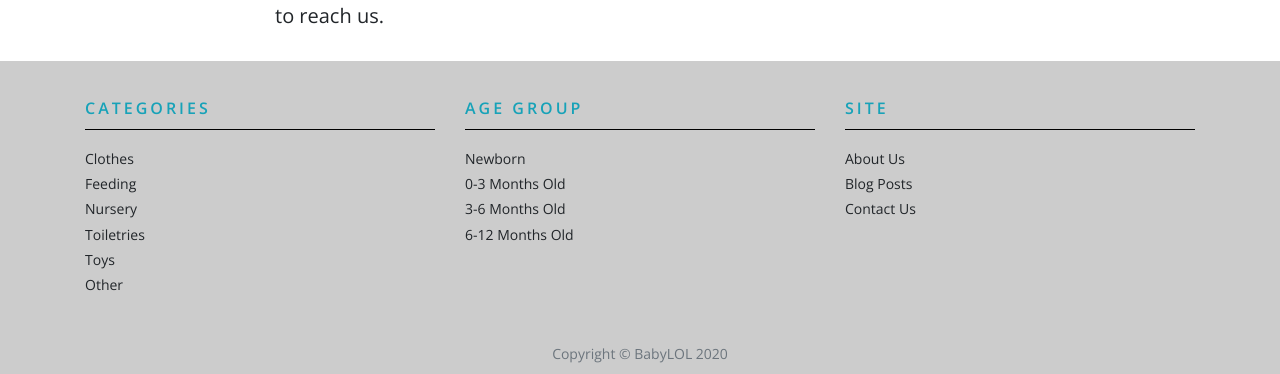
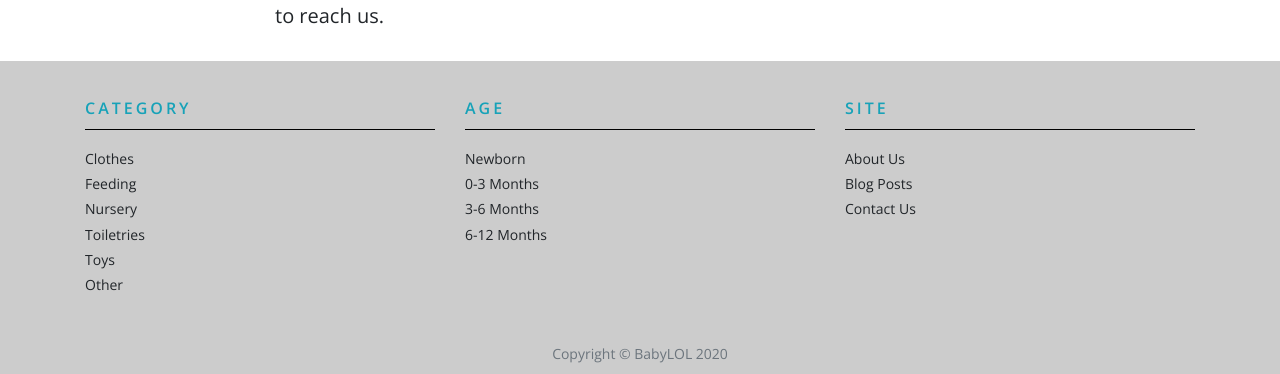
Before and after one commit to ahhlexk/babyproducts, a Django app: page /about in a window 1280 px wide. Shown: the part 1031-1405 px from the top of the page. Run offline with Django 3.2, Linux system fonts and the light colour scheme; some libraries are stand-ins or nearby versions.

Commit message:
updated footer

```diff
--- a/blog/templates/blog/base.html
+++ b/blog/templates/blog/base.html
@@ -119,7 +119,7 @@
             <div class="row  row-no-gutters">
                 <div class="col">
                     <ul class="list-unstyled" id="footer-menu">
-                        <li class="footer-header">Categories</li>
+                        <li class="footer-header">Category</li>
                         <li><a href={% url 'tagged' 'clothes' %}>Clothes</a></li>
                         <li><a href={% url 'tagged' 'feeding' %}>Feeding</a></li>
                         <li><a href={% url 'tagged' 'nursery' %}>Nursery</a></li>
@@ -131,11 +131,11 @@
 
                 <div class="col">
                     <ul class="list-unstyled" id="footer-menu">
-                        <li class="footer-header">Age Group</li>
+                        <li class="footer-header">Age</li>
                         <li><a href={% url 'tagged' 'newborn' %}>Newborn</a></li>
-                        <li><a href={% url 'tagged' '0-3months' %}>0-3 Months Old</a></li>
-                        <li><a href={% url 'tagged' '3-6months' %}>3-6 Months Old</a></li>
-                        <li><a href={% url 'tagged' '6-12months' %}>6-12 Months Old</a></li>
+                        <li><a href={% url 'tagged' '0-3months' %}>0-3 Months</a></li>
+                        <li><a href={% url 'tagged' '3-6months' %}>3-6 Months</a></li>
+                        <li><a href={% url 'tagged' '6-12months' %}>6-12 Months</a></li>
                     </ul>
                 </div>
 
```
